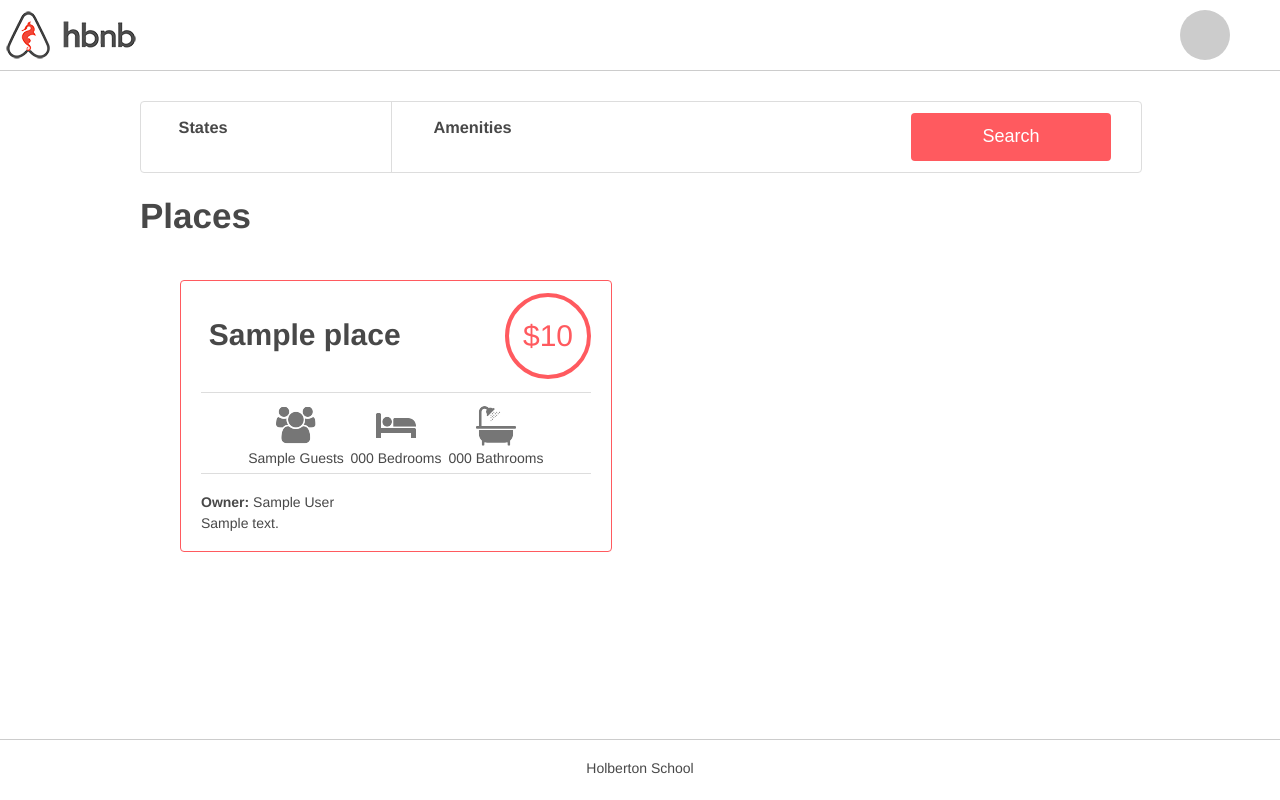
After one commit to okekolawolesunday009/AirBnB_clone_v4, a Flask app: template web_dynamic/templates/2-hbnb.html in a window 1280 px wide. The commit adds this page. Run offline with Flask 3, Linux system fonts and the light colour scheme; the template is opened without the code that fills it: most values are stand-ins (such as "Sample title", 1, 10 or a date in 2020); some libraries are stand-ins or nearby versions.

Commit message:
Create something

```diff
--- /dev/null
+++ b/web_dynamic/static/scripts/2-hbnb.js
@@ -0,0 +1,20 @@
+$(document).ready(function(){
+	$.ajax({
+		url: 'http://0.0.0.0:5001/api/v1/status/',
+		type: 'GET',
+		success: function(response) {
+			if (response.status === 'OK') {
+				$('#api_status').addClass('available');
+				$('#api_status').removeClass('circle_active');
+
+			} else {
+				$('#api_status').removeClass('available')
+				$('#api_status').addClass('circle_active');
+			}
+		},
+		error : function(error) {
+			console.error('Error: ', error);
+			$('#api_status').removeClass('available');
+		}
+	})
+});
--- a/web_dynamic/static/styles/3-header.css
+++ b/web_dynamic/static/styles/3-header.css
@@ -1,11 +1,29 @@
 header {
-    background: white;
+    display: flex;
+    justify-content: space-between;
+    align-items: center;
     height: 70px;
     width: 100%;
     border-bottom: 1px solid #CCCCCC;
 }
 header .logo {
-    background: url("../images/logo.png") no-repeat;
     left: 20px;
     height: 100%;
 }
+
+
+.circle_active{
+    margin-right: 50px;
+    width: 50px;
+    height: 50px;
+    border-radius: 50px;
+    background-color: #CCCCCC;
+}
+
+.available{
+    margin-right: 50px;
+    width: 50px;
+    height: 50px;
+    border-radius: 50px;
+    background-color: #ff545f;
+}
--- /dev/null
+++ b/web_dynamic/templates/2-hbnb.html
@@ -0,0 +1,82 @@
+<!DOCTYPE html>
+<html lang="en">
+  <head>
+    <meta charset="UTF-8">
+    <link rel="stylesheet" type="text/css" href="../static/styles/4-common.css?{{ cache_id }}">
+    <link rel="stylesheet" type="text/css" href="../static/styles/3-header.css?{{ cache_id }}">
+    <link rel="stylesheet" type="text/css" href="../static/styles/3-footer.css?{{ cache_id }}">
+    <link rel="stylesheet" type="text/css" href="../static/styles/6-filters.css?{{ cache_id }}">
+    <link type="text/css" rel="stylesheet" href="../static/styles/8-places.css?{{ cache_id }}">
+    <link rel="icon" href="../static/images/icon.png?{{ cache_id }}" />
+    <script src="https://code.jquery.com/jquery-3.2.1.min.js"></script>
+    <title>HBnB</title>
+  </head>
+  <body>
+    <header>
+      <img src="../static/images/logo.png" alt="">
+      <div class="circle_active" id="api_status"></div>
+    </header>
+    <div class="container">
+      <section class="filters">
+	<div class="locations">
+	  <h3>States</h3>
+	  <h4>&nbsp;</h4>
+	  <div class="popover">
+	    <ul>
+	      {% for state in states %}
+	      <li>
+		<h2>{{ state[0].name }}:</h2>
+		<ul>
+		  {% for city in state[1] %}
+		  <li>{{ city.name }}</li>
+		  {% endfor %}
+		</ul>
+	      </li>
+	      {% endfor %}
+	    </ul>
+	  </div>
+	</div>
+	<div class="amenities">
+	  <h3>Amenities</h3>
+	  <h4>&nbsp;</h4>
+	  <div class="popover">
+	    <ul>
+	      {% for amenity in amenities %}
+	      <li><input type="checkbox" style="margin-left:  10px;" data-id="{{ amenity.id }}" data-name="{{ amenity.name }}">{{ amenity.name }}</li>
+	      {% endfor %}
+	    </ul>
+	  </div>
+	</div>
+	<button type="button">Search</button>
+      </section>
+      <div class="placesh1"><h1>Places</h1></div>
+      <section class="places">
+	<!-- <h1>Places</h1> -->
+	{% for place in places %}
+	<article>
+	  <div class="title_box">
+	    <h2>{{ place.name }}</h2>
+	    <div class="price_by_night">${{ place.price_by_night }}</div>
+	  </div>
+	  <div class="information">
+	    <div class="max_guest">{{ place.max_guest }} Guest{% if place.max_guest != 1 %}s{% endif %}</div>
+            <div class="number_rooms">{{ place.number_rooms }} Bedroom{% if place.number_rooms != 1 %}s{% endif %}</div>
+            <div class="number_bathrooms">{{ place.number_bathrooms }} Bathroom{% if place.number_bathrooms != 1 %}s{% endif %}</div>
+	  </div>
+	  <div class="user">
+            <b>Owner:</b> {{ place.user.first_name }} {{ place.user.last_name }}
+          </div>
+          <div class="description">
+	    {{ place.description | safe }}
+          </div>
+	</article>
+	{% endfor %}
+      </section>
+    </div>
+    <footer>
+      <p>Holberton School</p>
+    </footer>
+    <script src="../static/scripts/1-hbnb.js?{{ cache_id }}"></script>
+    <script src="../static/scripts/2-hbnb.js?{{ cache_id }}"></script>
+  </body>
+</html>
```
Also changed, not shown: web_dynamic/2-hbnb.py (added, +50 -0 lines).
